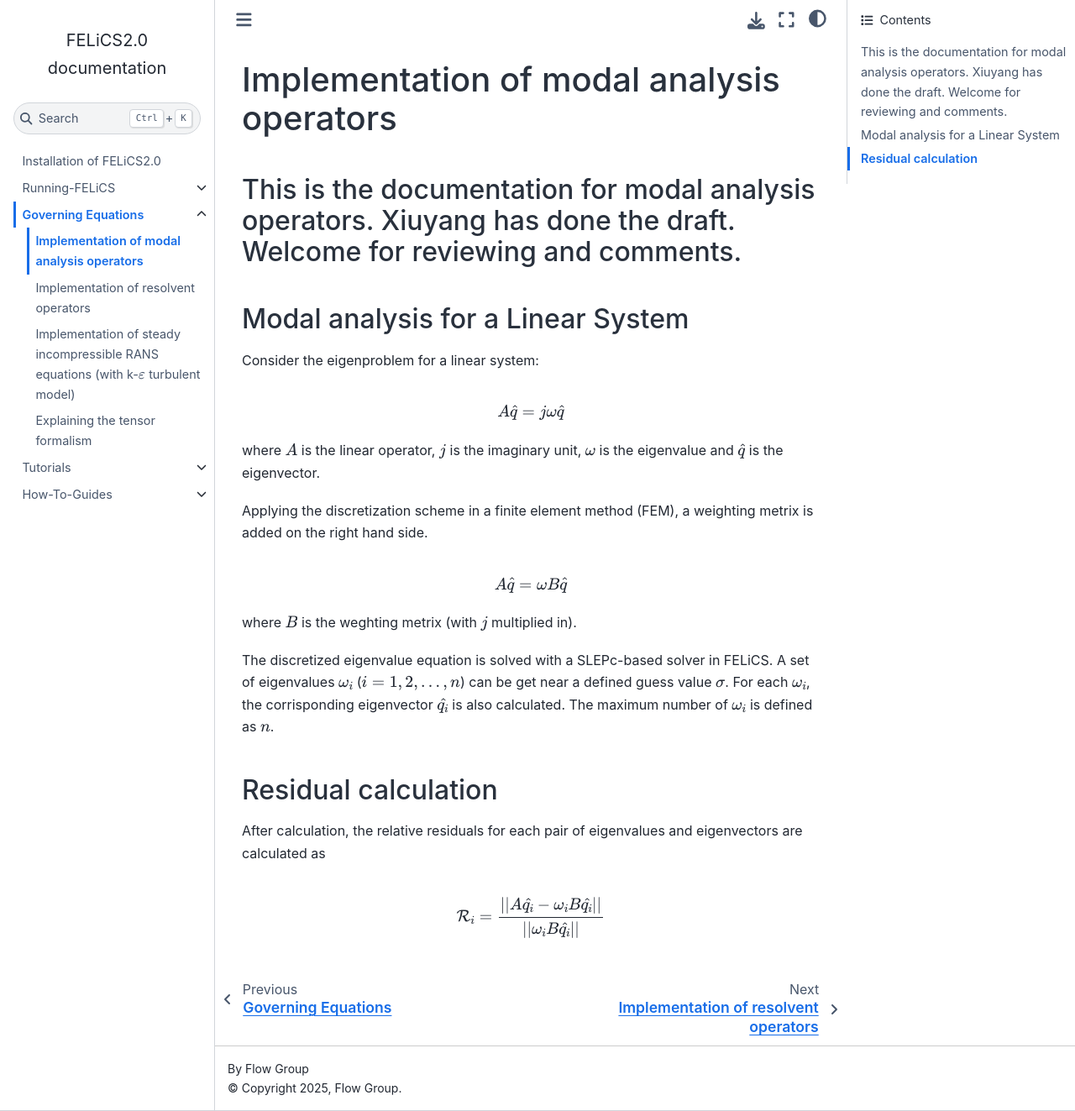
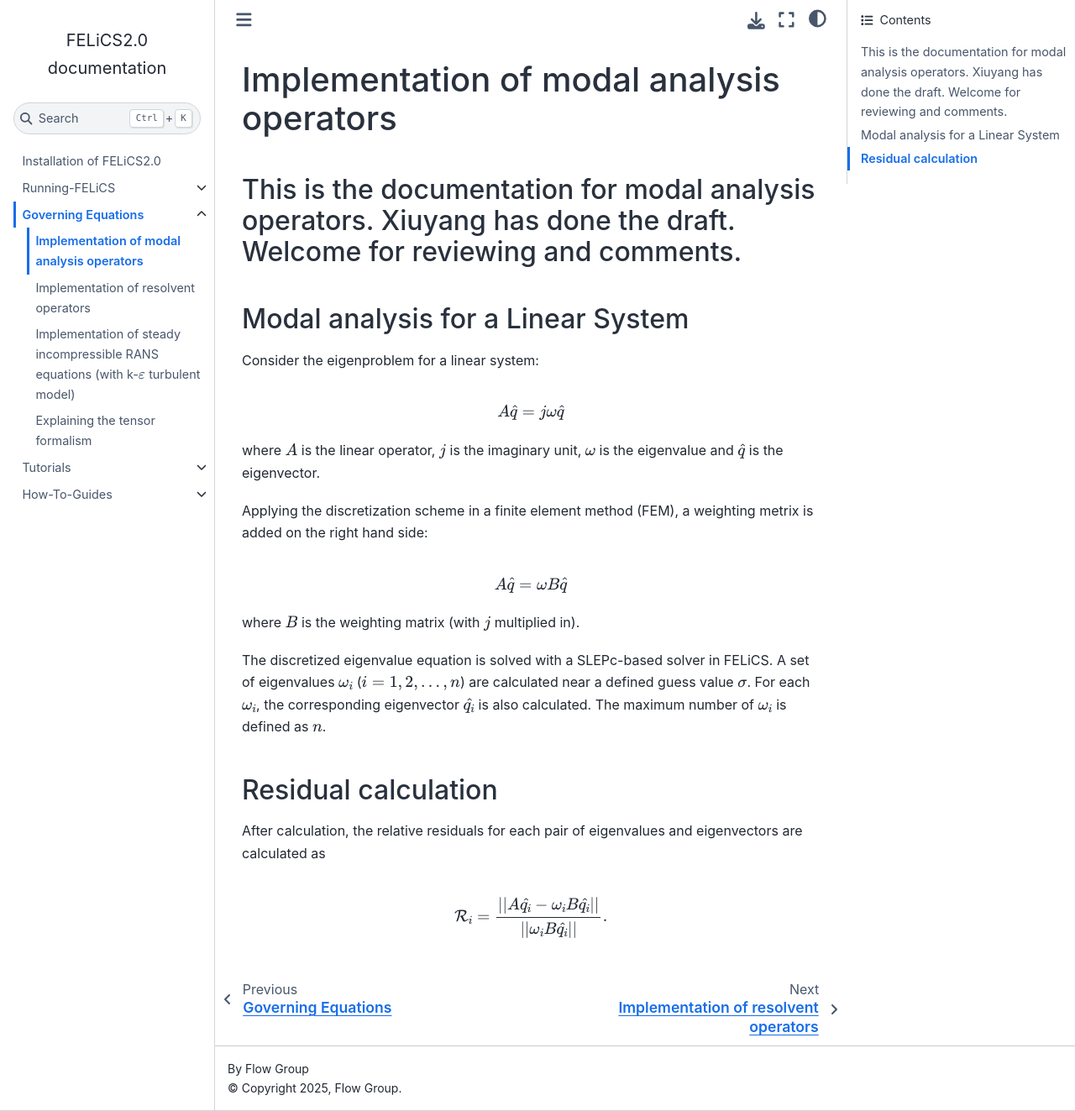
Before and after one commit to arash-mp/FELiCS_FSI, a Sphinx documentation site: the page built from DOCUMENTATION/GoverningEquations/modal_analysis.md, in a window 1280 px wide and 1323 px high. Shown: the whole window at 84% size. Built offline with Sphinx 7.4.7 and the Sphinx Book theme 1.1.4, drawn with Linux system fonts in a browser that asks for light colours; pages that are not in the unit, such as notebooks, are missing from menus.

Commit message:
[doc] Edit modal_analysis.md (remove some spelling errors)

```diff
--- a/DOCUMENTATION/GoverningEquations/modal_analysis.md
+++ b/DOCUMENTATION/GoverningEquations/modal_analysis.md
@@ -8,18 +8,18 @@ A \hat{q} = j \omega \hat{q}
 $$
 where $A$ is the linear operator, $j$ is the imaginary unit, $\omega$ is the eigenvalue and $\hat{q}$ is the eigenvector.
 
-Applying the discretization scheme in a finite element method (FEM), a weighting metrix is added on the right hand side.
+Applying the discretization scheme in a finite element method (FEM), a weighting metrix is added on the right hand side:
 $$
 A \hat{q} = \omega B \hat{q}
 $$
-where $B$ is the weghting metrix (with $j$ multiplied in).
+where $B$ is the weighting matrix (with $j$ multiplied in).
 
-The discretized eigenvalue equation is solved with a SLEPc-based solver in FELiCS. A set of eigenvalues $\omega_i$ ($i=1,2,...,n$) can be get near a defined guess value $\sigma$.
-For each $\omega_i$, the corrisponding eigenvector $\hat{q_i}$ is also calculated.
+The discretized eigenvalue equation is solved with a SLEPc-based solver in FELiCS. A set of eigenvalues $\omega_i$ ($i=1,2,...,n$) are calculated near a defined guess value $\sigma$.
+For each $\omega_i$, the corresponding eigenvector $\hat{q_i}$ is also calculated.
 The maximum number of $\omega_i$ is defined as $n$.
 
 ## Residual calculation
 After calculation, the relative residuals for each pair of eigenvalues and eigenvectors are calculated as
 $$
-\mathcal{R}_i = \frac{||A\hat{q_i} - \omega_i B \hat{q_i}||}{||\omega_i B \hat{q_i}||}
+\mathcal{R}_i = \frac{||A\hat{q_i} - \omega_i B \hat{q_i}||}{||\omega_i B \hat{q_i}||} .
 $$
```
